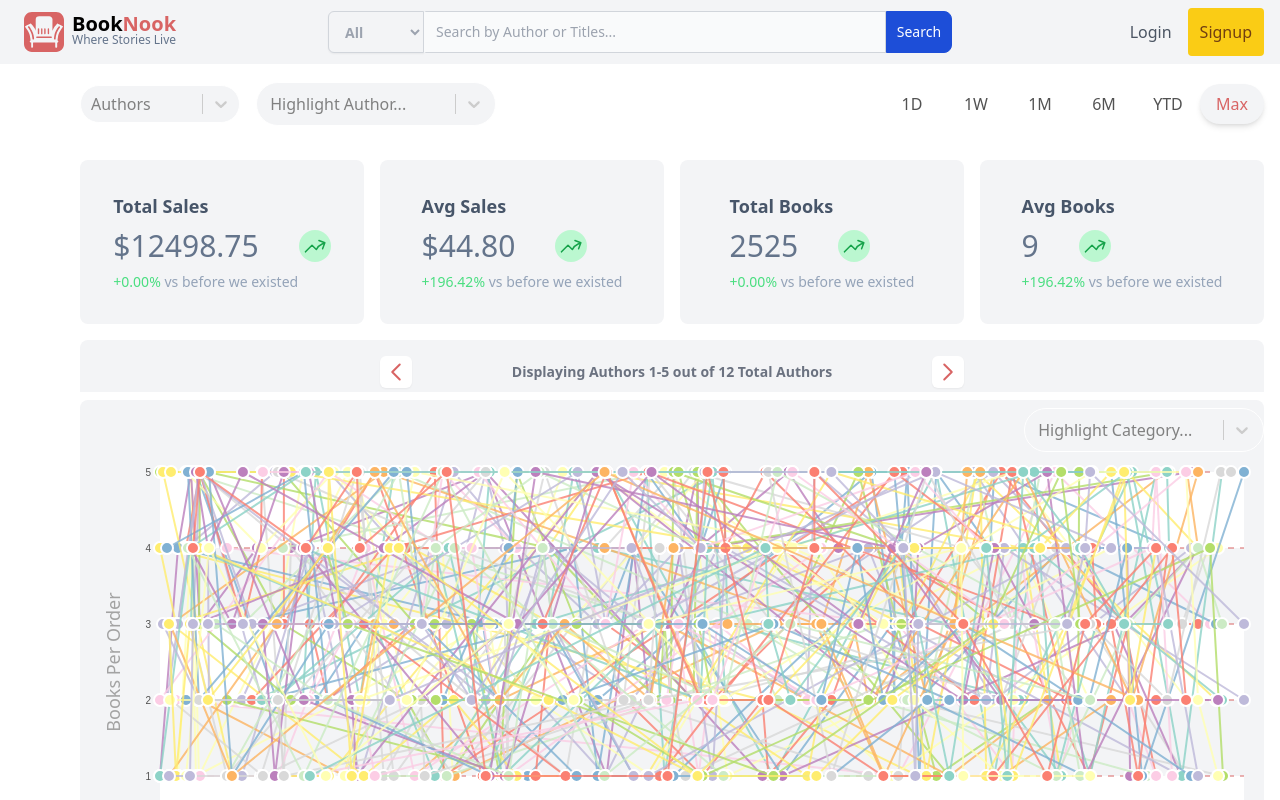
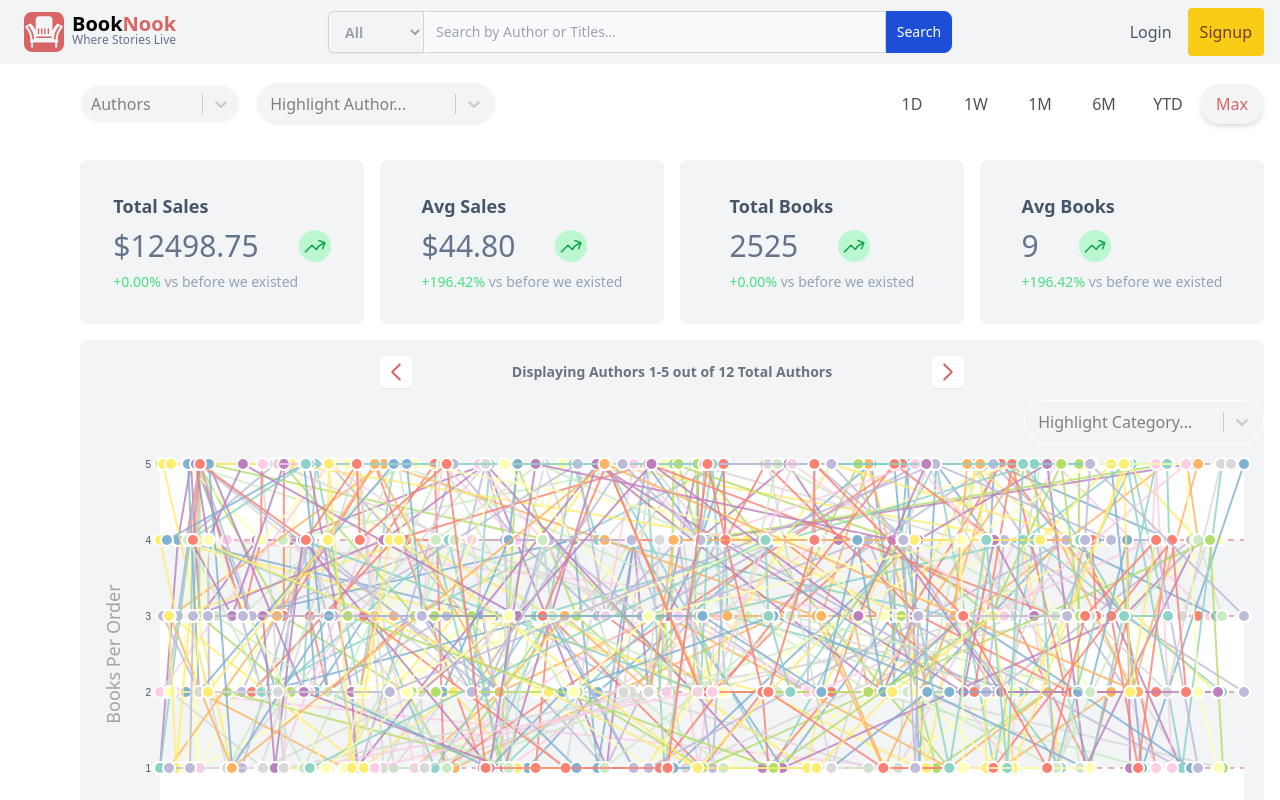
Before and after one commit to francoisdillinger/book_nook_frontend, a React (Vite) app: page / in a window 1280 px wide. Shown: the top 800 px of the page. Built offline with nearby package versions, Linux system fonts and the light colour scheme.

Commit message:
refactor: update background color and padding styles for line chart and related components

```diff
--- a/src/components/ChartComponents/AuthorsChart/AuthorsAdminChart.tsx
+++ b/src/components/ChartComponents/AuthorsChart/AuthorsAdminChart.tsx
@@ -130,7 +130,7 @@ export default function AuthorsAdminChart({
 	return (
 		<React.Fragment>
 			<div className="flex flex-wrap lg:ml-20 xl:ml-18">
-				<div className="bg-gray-100 rounded-lg my-2 pt-2 w-full">
+				<div className="bg-gray-100 rounded-b-lg pt-2 w-full">
 					{/* Note to self: Yes, this component rerenders when tooltip appears and disappears */}
 					<ChartToolTip tooltip={tooltip} />
 					<div className=" flex justify-center mt-10 md:mt-0">
```
